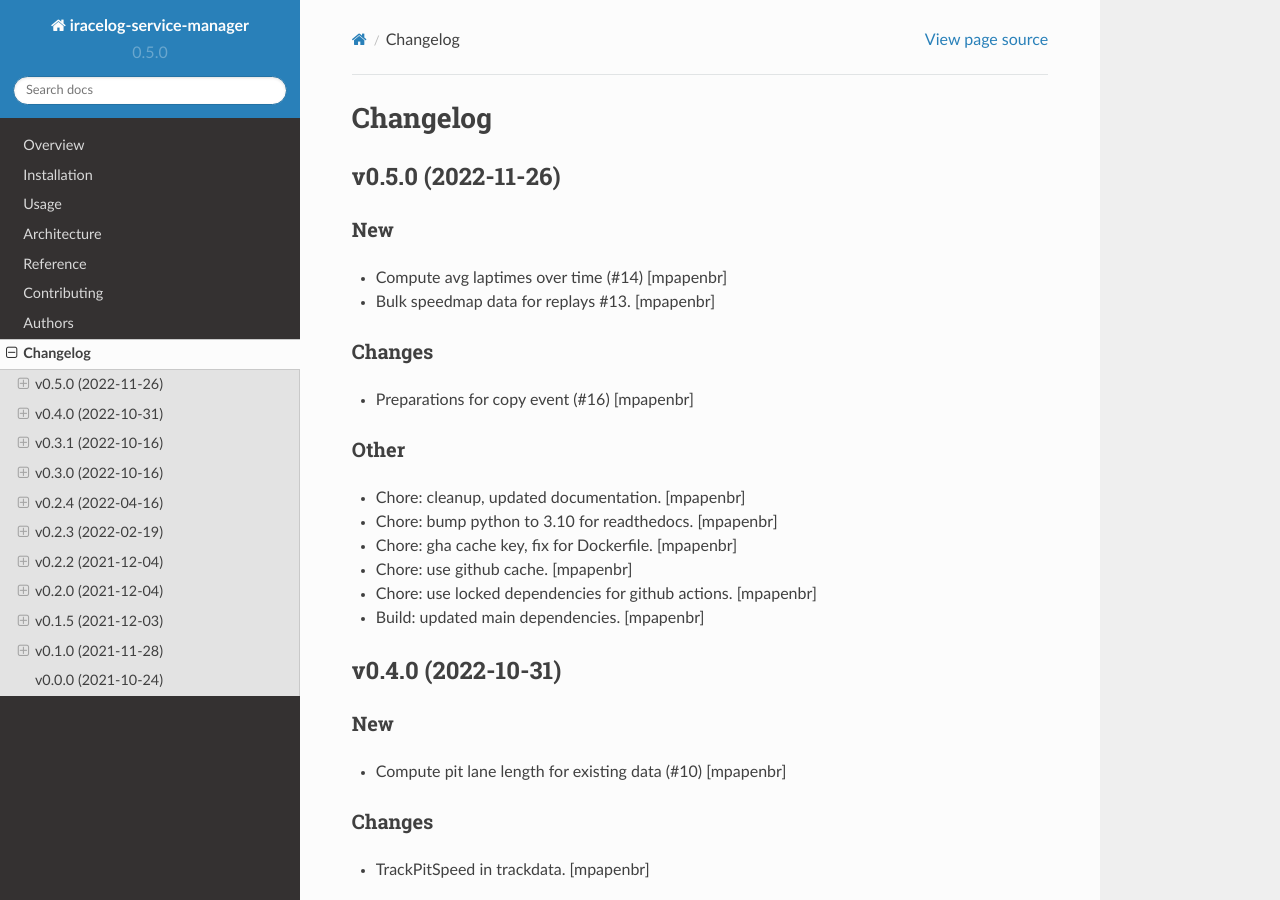
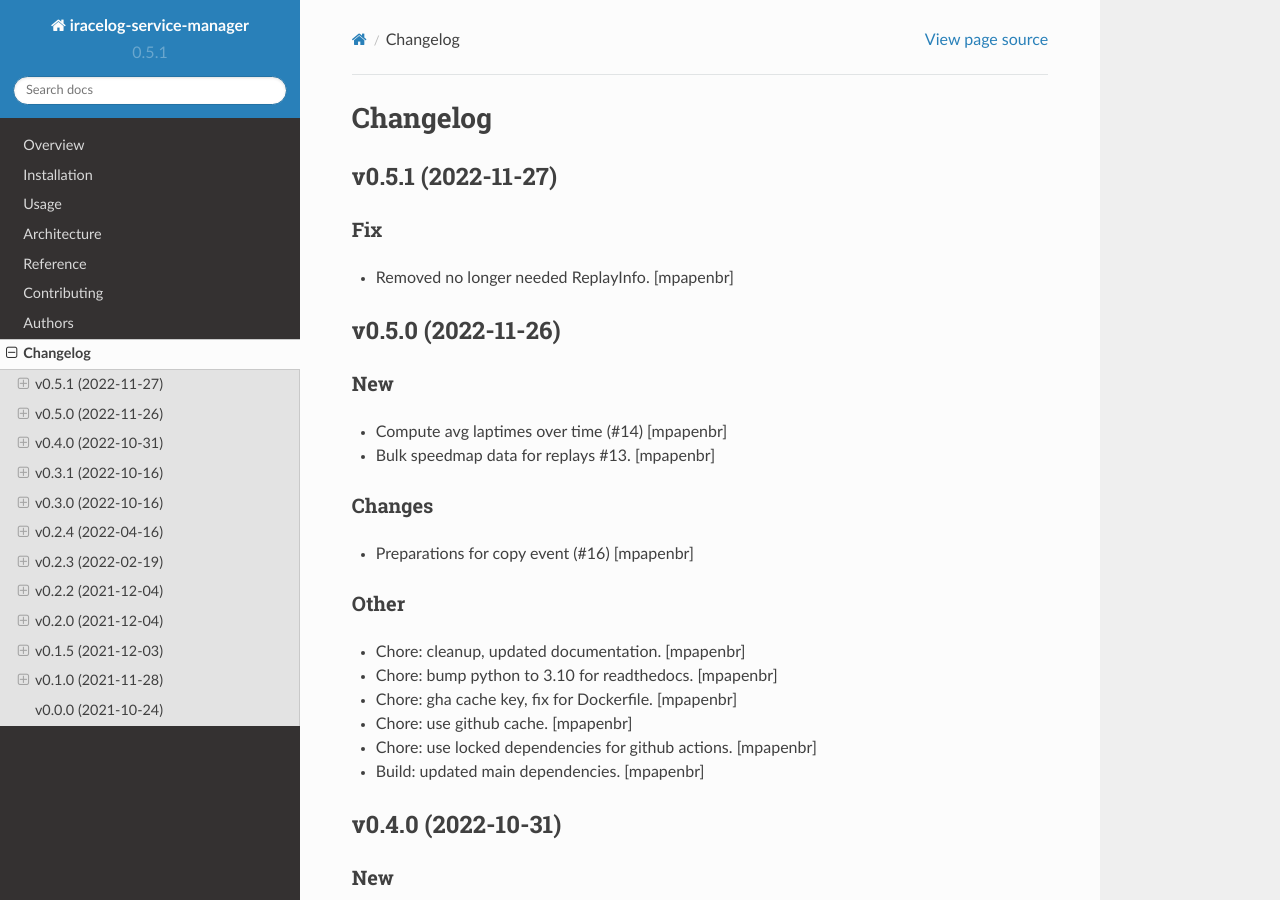
Before and after one commit to mpapenbr/iracelog-service-manager, a Sphinx documentation site: the page built from docs/changelog.rst, in a window 1280 px wide and 900 px high. Built offline with Sphinx 7.4.7 and the Read the Docs theme 2.0.0, drawn with Linux system fonts in a browser that asks for light colours.

Commit message:
Bump version: 0.5.0 → 0.5.1

```diff
--- a/CHANGELOG.rst
+++ b/CHANGELOG.rst
@@ -1,5 +1,13 @@
 Changelog
 =========
+
+
+v0.5.1 (2022-11-27)
+-------------------
+
+Fix
+~~~
+- Removed no longer needed ReplayInfo. [mpapenbr]
 
 
 v0.5.0 (2022-11-26)
--- a/README.rst
+++ b/README.rst
@@ -22,9 +22,9 @@
     :target: https://codecov.io/github/mpapenbr/iracelog-service-manager
 
 
-.. |commits-since| image:: https://img.shields.io/github/commits-since/mpapenbr/iracelog-service-manager/v0.5.0.svg
+.. |commits-since| image:: https://img.shields.io/github/commits-since/mpapenbr/iracelog-service-manager/v0.5.1.svg
     :alt: Commits since latest release
-    :target: https://github.com/mpapenbr/iracelog-service-manager/compare/v0.5.0...main
+    :target: https://github.com/mpapenbr/iracelog-service-manager/compare/v0.5.1...main
 
 
 
--- a/docs/conf.py
+++ b/docs/conf.py
@@ -20,7 +20,7 @@
 year = '2022'
 author = 'Markus Papenbrock'
 copyright = '{0}, {1}'.format(year, author)
-version = release = '0.5.0'
+version = release = '0.5.1'
 
 pygments_style = 'trac'
 templates_path = ['.']
--- a/setup.py
+++ b/setup.py
@@ -23,7 +23,7 @@
 
 setup(
     name='iracelog-service-manager',
-    version='0.5.0',
+    version='0.5.1',
     license='Apache-2.0',
     description='Managing services for iRacelog backend.',
     long_description='%s\n%s' % (
--- a/src/iracelog_service_manager/__init__.py
+++ b/src/iracelog_service_manager/__init__.py
@@ -1 +1 @@
-__version__ = '0.5.0'
+__version__ = '0.5.1'
```
Also changed, not shown: .bumpversion.cfg.
